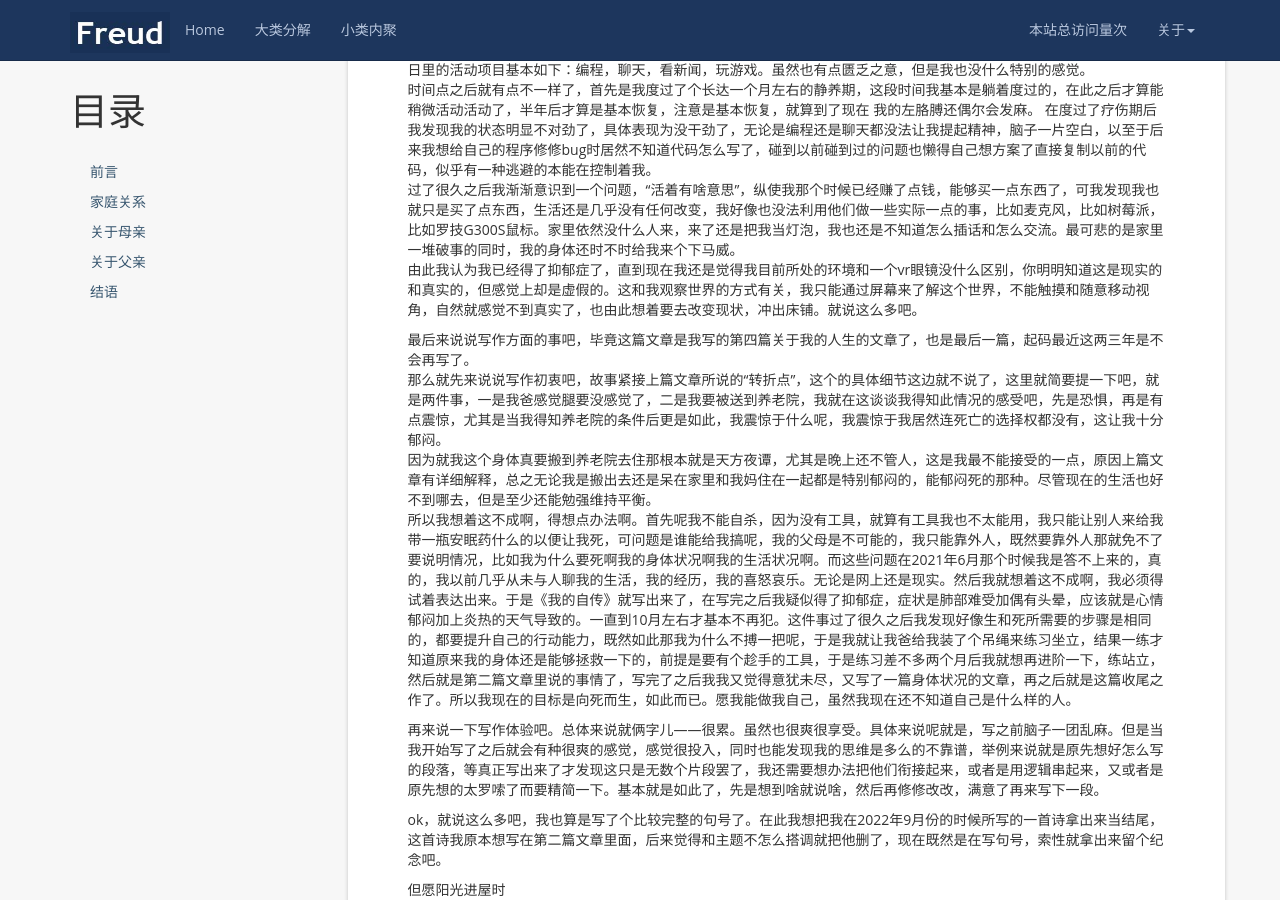
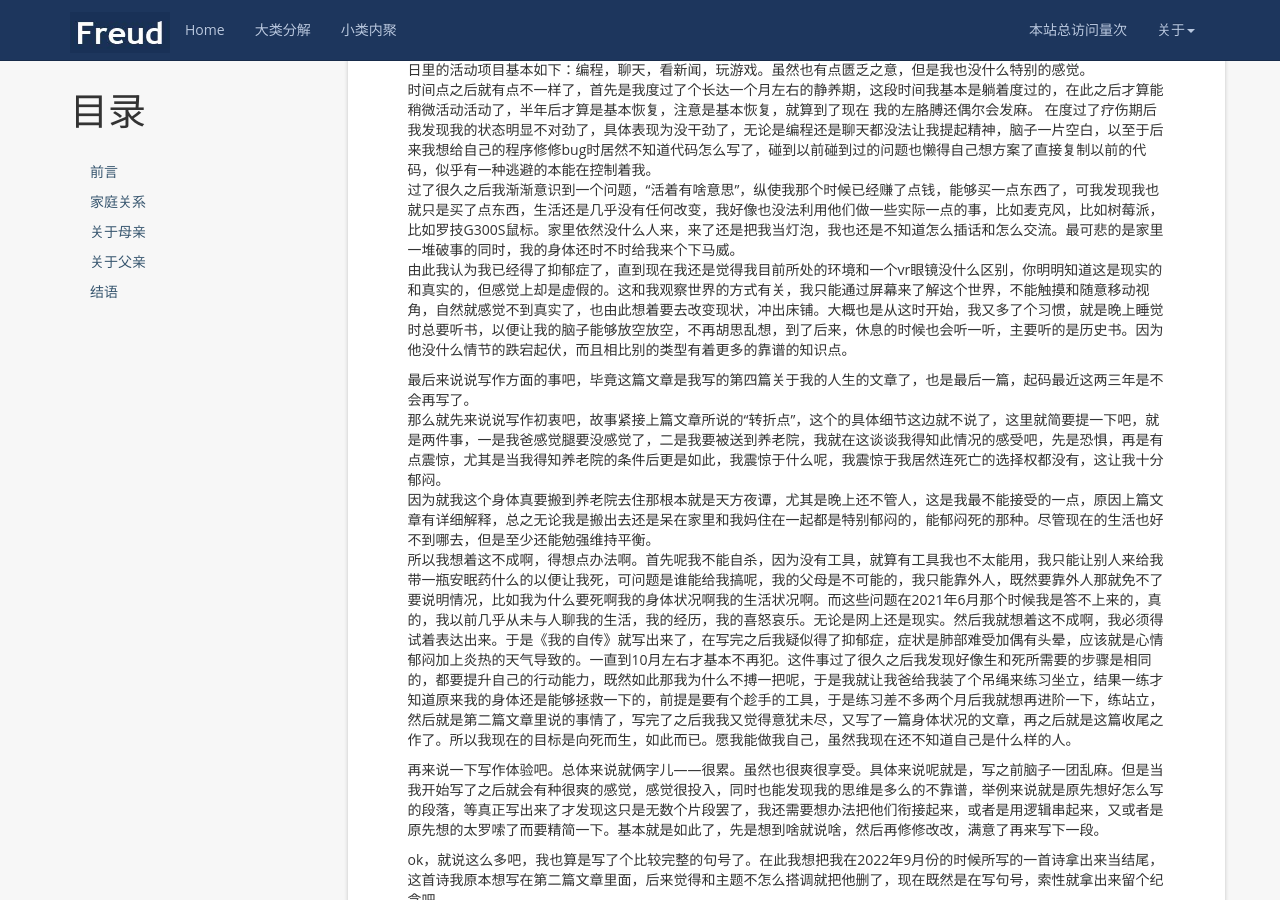
Before and after one commit to kljzndx/My-Blog, a Jekyll site: the page built from _posts/2023-01-22-细说家庭关系.md, in a window 1280 px wide and 900 px high, scrolled down 8911 px. Built offline with Jekyll 4.4.1, drawn with Linux system fonts in a browser that asks for light colours; nearby versions of some CDN libraries; comment, search, counter and statistics services are not loaded.

Commit message:
写作状态同步---补充一条习惯信息

```diff
--- a/_posts/2023-01-22-细说家庭关系.md
+++ b/_posts/2023-01-22-细说家庭关系.md
@@ -191,7 +191,7 @@ ok，我妈的身体已经介绍完了，由于我爸的身体没这么奇葩，
 时间点之后就有点不一样了，首先是我度过了个长达一个月左右的静养期，这段时间我基本是躺着度过的，在此之后才算能稍微活动活动了，半年后才算是基本恢复，注意是基本恢复，就算到了现在 我的左胳膊还偶尔会发麻。
 在度过了疗伤期后我发现我的状态明显不对劲了，具体表现为没干劲了，无论是编程还是聊天都没法让我提起精神，脑子一片空白，以至于后来我想给自己的程序修修bug时居然不知道代码怎么写了，碰到以前碰到过的问题也懒得自己想方案了直接复制以前的代码，似乎有一种逃避的本能在控制着我。
 过了很久之后我渐渐意识到一个问题，“活着有啥意思”，纵使我那个时候已经赚了点钱，能够买一点东西了，可我发现我也就只是买了点东西，生活还是几乎没有任何改变，我好像也没法利用他们做一些实际一点的事，比如麦克风，比如树莓派，比如罗技G300S鼠标。家里依然没什么人来，来了还是把我当灯泡，我也还是不知道怎么插话和怎么交流。最可悲的是家里一堆破事的同时，我的身体还时不时给我来个下马威。
-由此我认为我已经得了抑郁症了，直到现在我还是觉得我目前所处的环境和一个vr眼镜没什么区别，你明明知道这是现实的和真实的，但感觉上却是虚假的。这和我观察世界的方式有关，我只能通过屏幕来了解这个世界，不能触摸和随意移动视角，自然就感觉不到真实了，也由此想着要去改变现状，冲出床铺。就说这么多吧。
+由此我认为我已经得了抑郁症了，直到现在我还是觉得我目前所处的环境和一个vr眼镜没什么区别，你明明知道这是现实的和真实的，但感觉上却是虚假的。这和我观察世界的方式有关，我只能通过屏幕来了解这个世界，不能触摸和随意移动视角，自然就感觉不到真实了，也由此想着要去改变现状，冲出床铺。大概也是从这时开始，我又多了个习惯，就是晚上睡觉时总要听书，以便让我的脑子能够放空放空，不再胡思乱想，到了后来，休息的时候也会听一听，主要听的是历史书。因为他没什么情节的跌宕起伏，而且相比别的类型有着更多的靠谱的知识点。
 
 最后来说说写作方面的事吧，毕竟这篇文章是我写的第四篇关于我的人生的文章了，也是最后一篇，起码最近这两三年是不会再写了。
 那么就先来说说写作初衷吧，故事紧接上篇文章所说的“转折点”，这个的具体细节这边就不说了，这里就简要提一下吧，就是两件事，一是我爸感觉腿要没感觉了，二是我要被送到养老院，我就在这谈谈我得知此情况的感受吧，先是恐惧，再是有点震惊，尤其是当我得知养老院的条件后更是如此，我震惊于什么呢，我震惊于我居然连死亡的选择权都没有，这让我十分郁闷。
```
